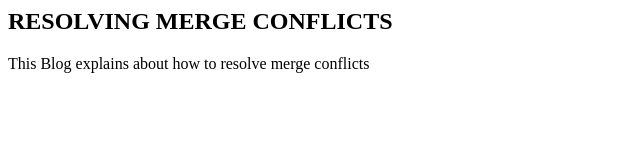
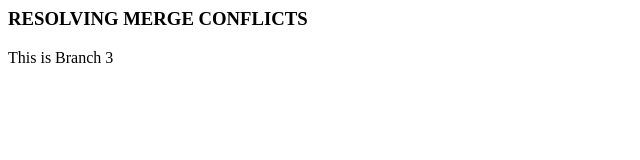
Before and after one commit to Knksumanth/GIT-MERGE-BLOGPOST, a plain HTML site: page index.html in a window 1280 px wide. Shown: the whole page, without its empty margins (0-640 px from the left). Drawn offline with Linux system fonts and the light colour scheme.

Commit message:
finalchange

```diff
--- a/index.html
+++ b/index.html
@@ -1,10 +1,9 @@
 <html>
 <body>
 
-<h2>RESOLVING MERGE CONFLICTS</h1>
+<h3>RESOLVING MERGE CONFLICTS</h3>
 
-<p>This Blog explains about how to
- resolve merge conflicts</p>
+<label>This is Branch 3</label>
 
 </body>
 </html>
```
